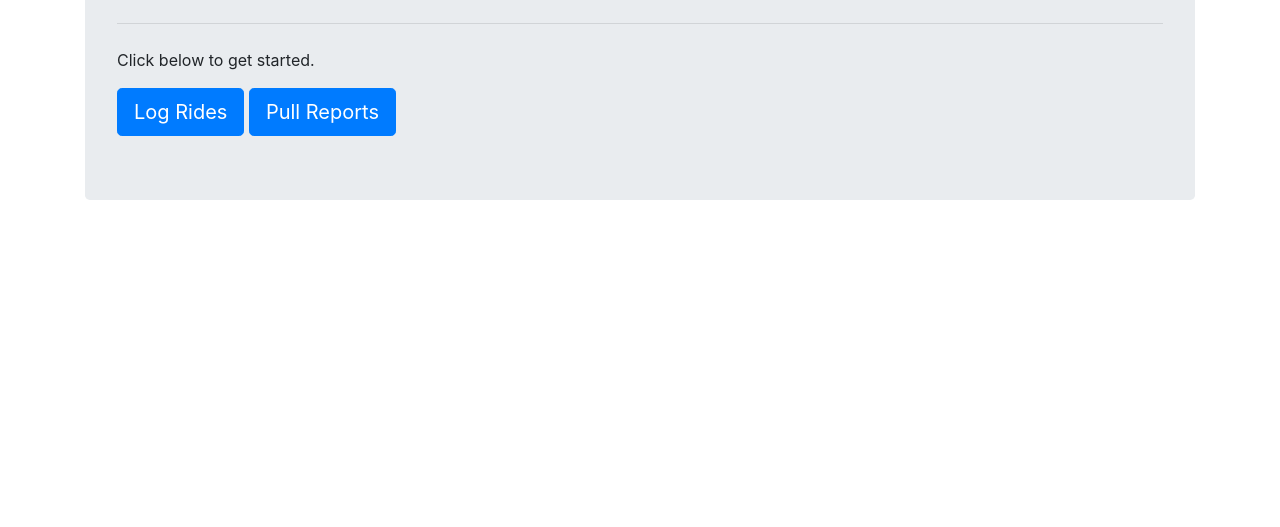
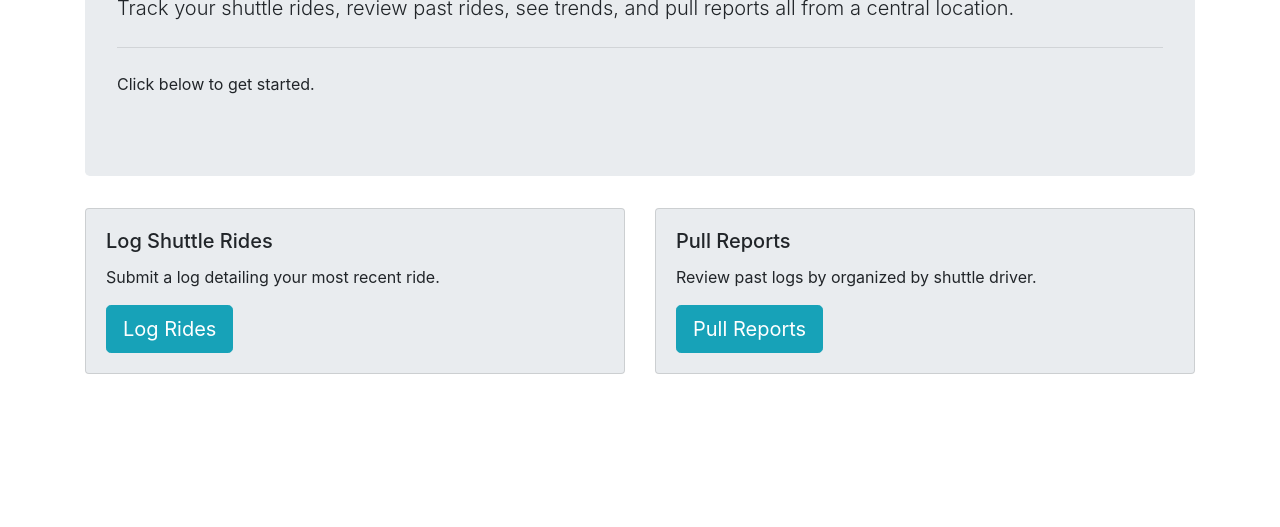
Before and after one commit to ivanscdo/domain-shuttle-tracker, a website: page public/index.html in a window 1280 px wide. Shown: the part 273-800 px from the top of the page. Drawn offline with nearby package versions, Linux system fonts and the light colour scheme.

Commit message:
su916 23:05 minor styling update

```diff
--- a/public/index.html
+++ b/public/index.html
@@ -9,12 +9,18 @@
     <link rel="stylesheet" href="https://stackpath.bootstrapcdn.com/bootstrap/4.1.3/css/bootstrap.min.css" integrity="sha384-MCw98/SFnGE8fJT3GXwEOngsV7Zt27NXFoaoApmYm81iuXoPkFOJwJ8ERdknLPMO" crossorigin="anonymous">
 
     <title>Domain Shuttle Log</title>
+    <style>
+        .card {
+            background-color: #e9ecef;
+        }
+
+    </style>
 </head>
 <body>
-<div class="container">
+    <!-- <div class="container"> -->
 
-    <nav class="navbar navbar-expand-lg navbar-light bg-light">
-            <a class="navbar-brand" href="/">The Domain Shuttle Log Tracker</a>
+    <nav class="navbar navbar-expand-lg navbar-dark bg-dark">
+        <a class="navbar-brand" href="/">The Domain Shuttle Log Tracker</a>
             <button class="navbar-toggler" type="button" data-toggle="collapse" data-target="#navbarNavDropdown" aria-controls="navbarNavDropdown" aria-expanded="false" aria-label="Toggle navigation">
             <span class="navbar-toggler-icon"></span>
             </button>
@@ -57,22 +63,47 @@
                 </ul>
             </div>
     </nav>
+    <br>
+<div class="container">
 
     <div class="jumbotron">
         <h1 class="display-4">The Domain</h1>
         <h2>Shuttle Log Tracker</h2>
 
-        <p class="lead">Track all your shuttle rides, review past rides, see trends, pull reports all from a central location.</p>
+        <p class="lead">Track your shuttle rides, review past rides, see trends, and pull reports all from a central location.</p>
         <hr class="my-4">
         <p>Click below to get started.</p>
         <!-- <a class="btn btn-primary btn-lg" href="/login" role="button">Log In</a> -->
-        <a class="btn btn-primary btn-lg" href="/form" role="button">Log Rides</a>
-        <a class="btn btn-primary btn-lg" href="/reports" role="button">Pull Reports</a>
+    </div>
+
+    <div class="row">
+        <div class="col-sm-6">
+            <div class="card">
+            <div class="card-body">
+                <h5 class="card-title">Log Shuttle Rides</h5>
+                <p class="card-text">Submit a log detailing your most recent ride.</p>
+                <a class="btn btn-info btn-lg" href="/form" role="button">Log Rides</a>
+            </div>
+            </div>
+        </div>
+        <div class="col-sm-6">
+            <div class="card">
+            <div class="card-body">
+                <h5 class="card-title">Pull Reports</h5>
+                <p class="card-text">Review past logs by organized by shuttle driver.</p>
+                <a class="btn btn-info btn-lg" href="/reports" role="button">Pull Reports</a>
+            </div>
+            </div>
+        </div>
+    </div>
 
 
-    </div>
+
+
 
 </div>
+
+<!-- </div> -->
 
 
     <!-- Optional JavaScript -->
```
Also changed, not shown: public/form.html (+19 -7 lines), public/reports.html (+12 -5 lines).
